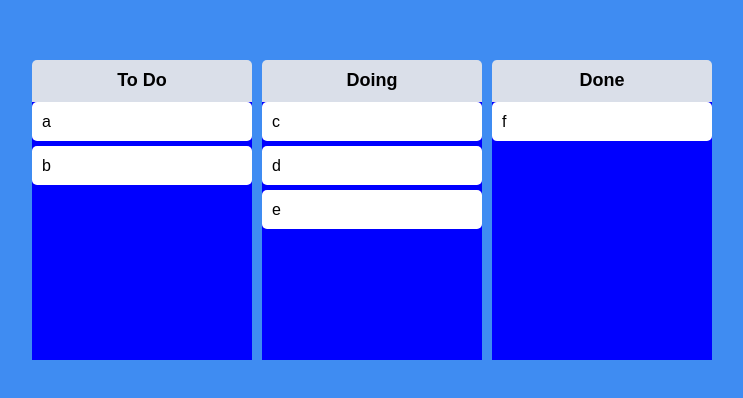
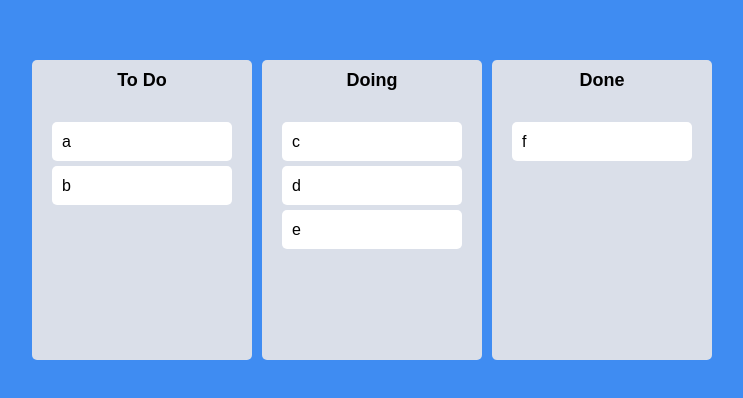
Before and after one commit to caminobelllo/LikeLionFE-reactstudy, a React (Create React App) app: page / in a window 1280 px wide. Shown: the part 190-588 px from the top of the page, without its empty margins (268-1011 px from the left). Built offline with nearby package versions, Linux system fonts and the light colour scheme.

Commit message:
course 7.12

```diff
--- a/src/Components/Board.tsx
+++ b/src/Components/Board.tsx
@@ -26,9 +26,14 @@
 
 const Area = styled.div<IAreaProps>`
   background-color: ${(props) =>
-    props.isDraggingOver ? "pink" : props.isDraggingFromThis ? "red" : "blue"};
+    props.isDraggingOver
+      ? "#dfe6e9"
+      : props.isDraggingFromThis
+      ? "#b2bec3"
+      : "transparent"};
   transition: background-color 0.3s ease-in-out;
   flex-grow: 1;
+  padding: 20px;
 `;
 
 interface IBoardProps {
--- a/src/Components/DragabbleCard.tsx
+++ b/src/Components/DragabbleCard.tsx
@@ -2,11 +2,14 @@
 import { Draggable } from "react-beautiful-dnd";
 import styled from "styled-components";
 
-const Card = styled.div`
+const Card = styled.div<{ isDragging: boolean }>`
   border-radius: 5px;
   margin-bottom: 5px;
   padding: 10px 10px;
-  background-color: ${(props) => props.theme.cardColor};
+  background-color: ${(props) =>
+    props.isDragging ? "#74b9ff" : props.theme.cardColor};
+  box-shadow: ${(props) =>
+    props.isDragging ? "0px 2px 10px rgba(0, 0, 0, 0.1)" : "none"};
 `;
 
 interface IDraggableCardProps {
@@ -17,8 +20,9 @@
 function DraggableCard({ toDo, index }: IDraggableCardProps) {
   return (
     <Draggable key={toDo} draggableId={toDo} index={index}>
-      {(magic) => (
+      {(magic, snapshot) => (
         <Card
+          isDragging={snapshot.isDragging}
           ref={magic.innerRef}
           {...magic.dragHandleProps}
           {...magic.draggableProps}
```
